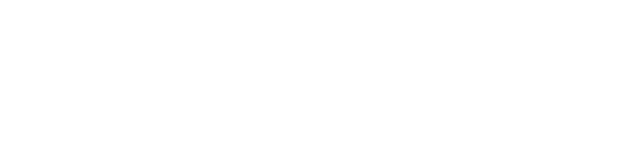
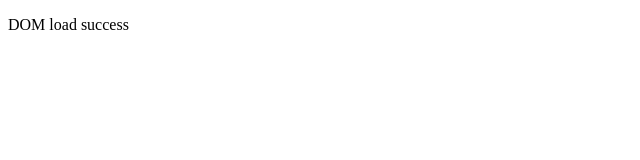
Before and after one commit to acciojob/load-dom-PrGhostDev, a website: page main.html in a window 1280 px wide. Shown: the whole page, without its empty margins (0-640 px from the left). Drawn offline with Linux system fonts and the light colour scheme.

Commit message:
created a submission

```diff
--- a/main.html
+++ b/main.html
@@ -8,6 +8,7 @@
 
 <body>
 	<!-- the entire body must be written by student -->
+	<p id="heading"></p>
     <script type="text/javascript" src="./script.js">
 </script>
 
--- a/script.js
+++ b/script.js
@@ -1 +1,3 @@
 //your JS code here. If required.
+const heading = document.getElementById("heading")
+heading.textContent = "DOM load success"
```
